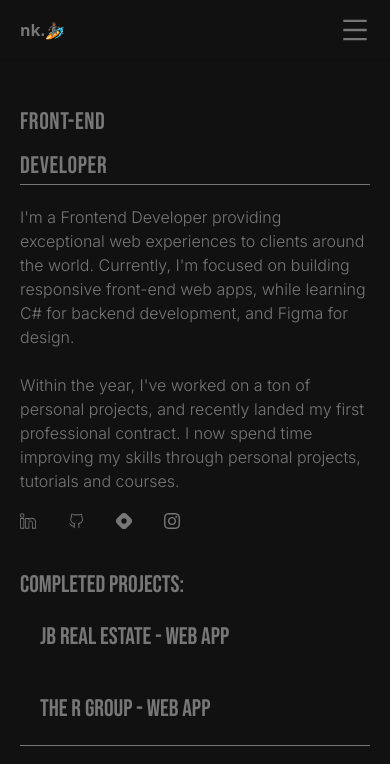
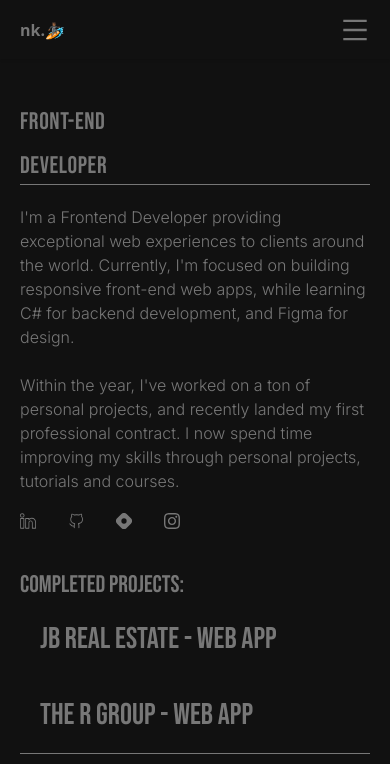
Before and after one commit to topboyasante/my-portfolio, a Next.js app: page / in a window 390 px wide. Shown: the top 764 px of the page. Built offline with nearby package versions, Linux system fonts and the light colour scheme; a web font is replaced by a local one.

Commit message:
progress

```diff
--- a/src/components/page-sections/home/Projects.jsx
+++ b/src/components/page-sections/home/Projects.jsx
@@ -30,7 +30,7 @@ function Projects() {
                       return(
                         <a href={item.link} target="_blank">
                           <section className={`rounded p-5 hover:text-white ease duration-500`}>
-                            <p className={`text-2xl md:text-5xl lg:text-8xl text-bn text-${item.align}`}>{item.name} - {item.type}</p>
+                            <p className={`text-3xl md:text-5xl lg:text-8xl text-bn text-${item.align}`}>{item.name} - {item.type}</p>
                           </section>
                         </a>
                       )
```
